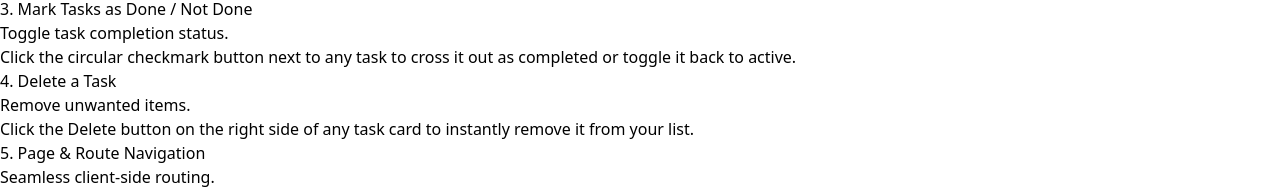
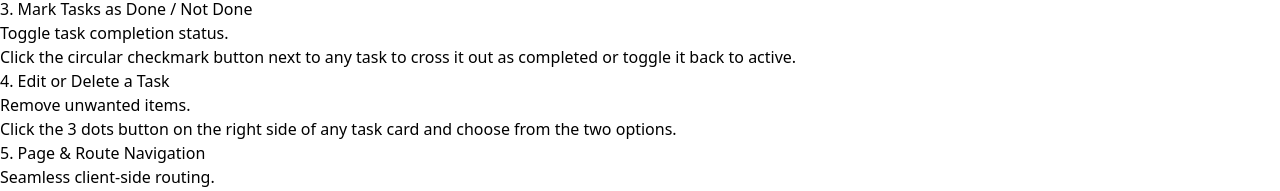
Before and after one commit to orleanjames/protaskinatev2, a React (Vite) app: page /guide in a window 1280 px wide. Shown: the part 243-434 px from the top of the page. Built offline with nearby package versions, Linux system fonts and the light colour scheme.

Commit message:
Change a guide

```diff
--- a/src/pages/GuidePage.jsx
+++ b/src/pages/GuidePage.jsx
@@ -22,9 +22,9 @@ export default function GuidePage() {
       actionLink: '/home',
     },
     {
-      title: '4. Delete a Task',
+      title: '4. Edit or Delete a Task',
       summary: 'Remove unwanted items.',
-      details: 'Click the Delete button on the right side of any task card to instantly remove it from your list.',
+      details: 'Click the 3 dots button on the right side of any task card and choose from the two options.',
       actionLink: '/home',
     },
     {
```
